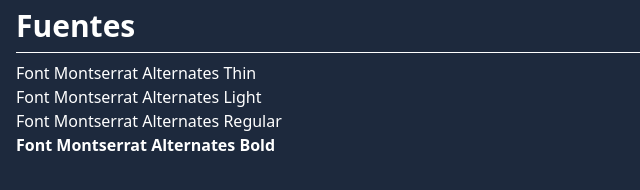
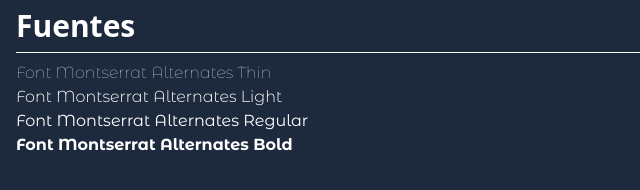
Before and after one commit to sergiobytes/taliwind-devtalles, a website: page src/02-temas/04-fuente.html in a window 1280 px wide. Shown: the whole page, without its empty margins (0-640 px from the left). Drawn offline with nearby package versions, Linux system fonts and the light colour scheme; files that its build step writes are made by us from their sources.

Commit message:
fix: update font classes for Montserrat Alternates in 04-fuente.html and adjust import order in styles.css

```diff
--- a/src/02-temas/04-fuente.html
+++ b/src/02-temas/04-fuente.html
@@ -11,10 +11,18 @@
     <h1 class="text-3xl font-bold">Fuentes</h1>
     <hr />
     <div class="mt-2">
-      <p class="font-thin">Font Montserrat Alternates Thin</p>
-      <p class="font-light">Font Montserrat Alternates Light</p>
-      <p class="font-normal">Font Montserrat Alternates Regular</p>
-      <p class="font-bold">Font Montserrat Alternates Bold</p>
+      <p class="font-montserrat-alternates font-thin">
+        Font Montserrat Alternates Thin
+      </p>
+      <p class="font-montserrat-alternates font-light">
+        Font Montserrat Alternates Light
+      </p>
+      <p class="font-montserrat-alternates font-normal">
+        Font Montserrat Alternates Regular
+      </p>
+      <p class="font-montserrat-alternates font-bold">
+        Font Montserrat Alternates Bold
+      </p>
     </div>
   </body>
 </html>
--- a/src/styles.css
+++ b/src/styles.css
@@ -1,5 +1,6 @@
+@import url("https://fonts.googleapis.com/css2?family=Montserrat+Alternates:wght@100;300;400;700&display=swap");
+
 @import "tailwindcss";
-
 @custom-variant dark (&:where(.dark, .dark *));
 
 @theme {
@@ -15,6 +16,8 @@
   --color-gold-900: oklch(27.2% 0.09 100);
   --color-gold-950: oklch(16% 0.06 100);
   --color-gold-950: oklch(0.01 0.005 123.39);
+
+  --font-montserrat-alternates: "Montserrat Alternates", sans-serif;
 }
 
 @layer base {
```
